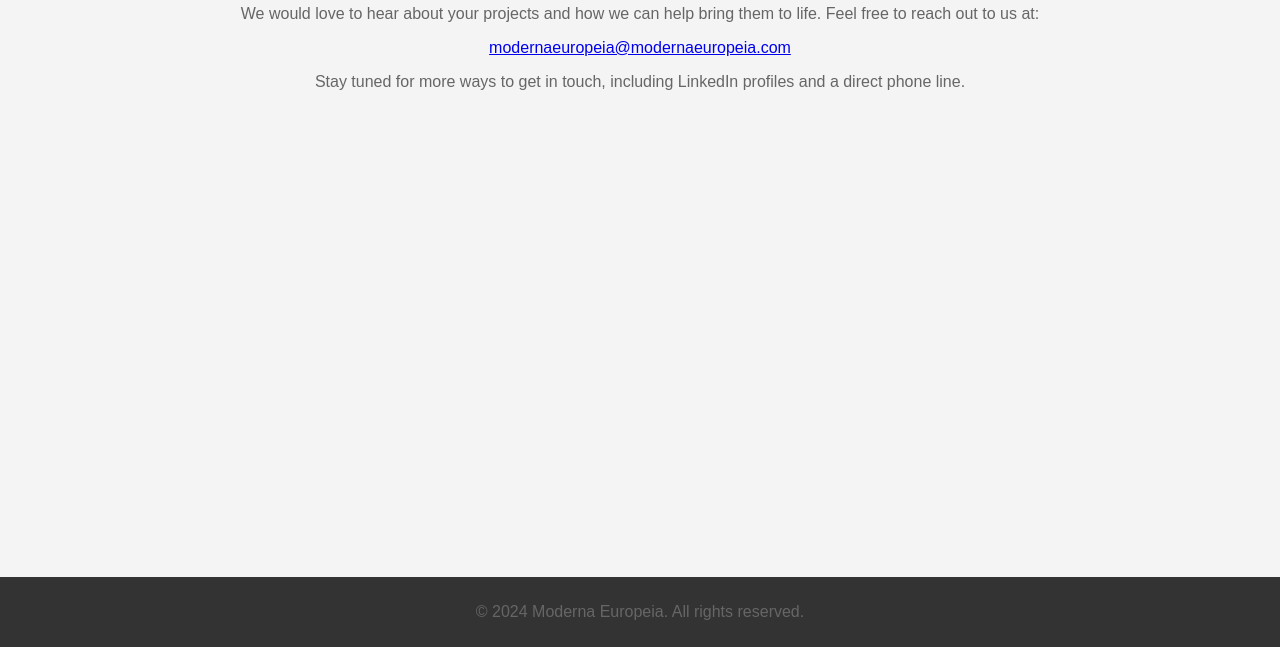
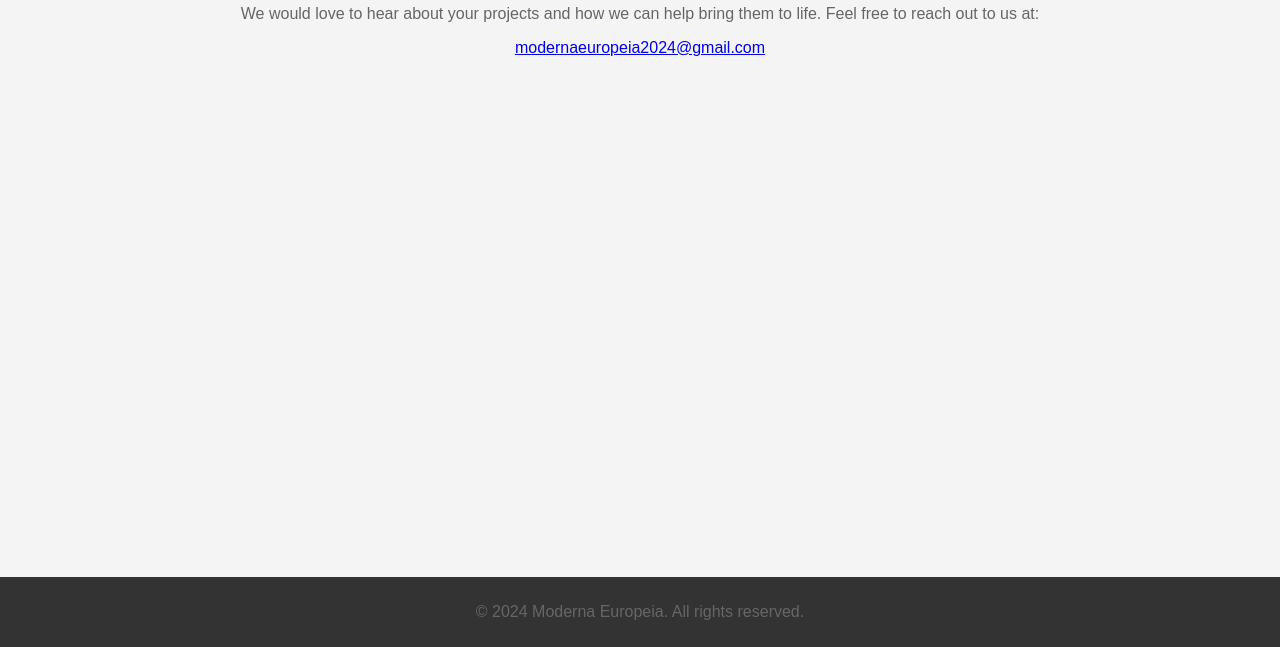
Before and after one commit to modernaeuropeia/modernaeuropeia.github.io, a plain HTML site: page contact.html in a window 1280 px wide. Shown: the part 153-800 px from the top of the page. Drawn offline with Linux system fonts and the light colour scheme.

Commit message:
changed email

```diff
--- a/contact.html
+++ b/contact.html
@@ -26,8 +26,7 @@
         <section class="intro">
             <h1>Contact Us</h1>
             <p>We would love to hear about your projects and how we can help bring them to life. Feel free to reach out to us at:</p>
-            <p><a href="mailto:modernaeuropeia@modernaeuropeia.com">modernaeuropeia@modernaeuropeia.com</a></p>
-            <p>Stay tuned for more ways to get in touch, including LinkedIn profiles and a direct phone line.</p>
+            <p><a href="mailto:modernaeuropeia2024@gmail.com">modernaeuropeia2024@gmail.com</a></p>
         </section>
     </main>
     <footer>
```
